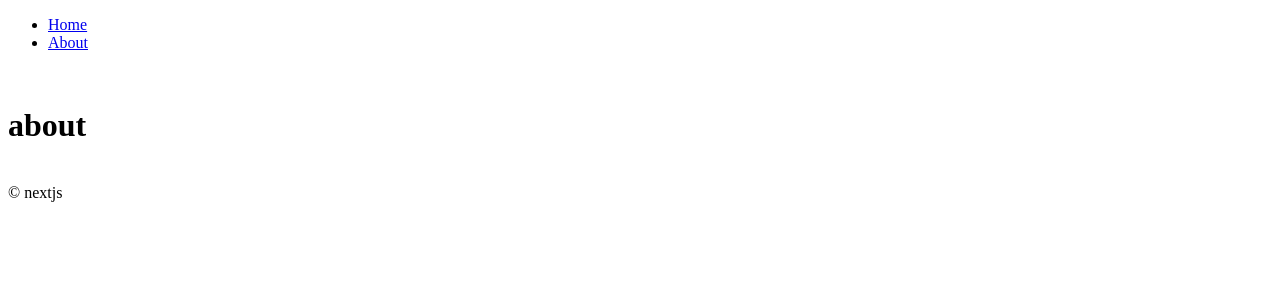
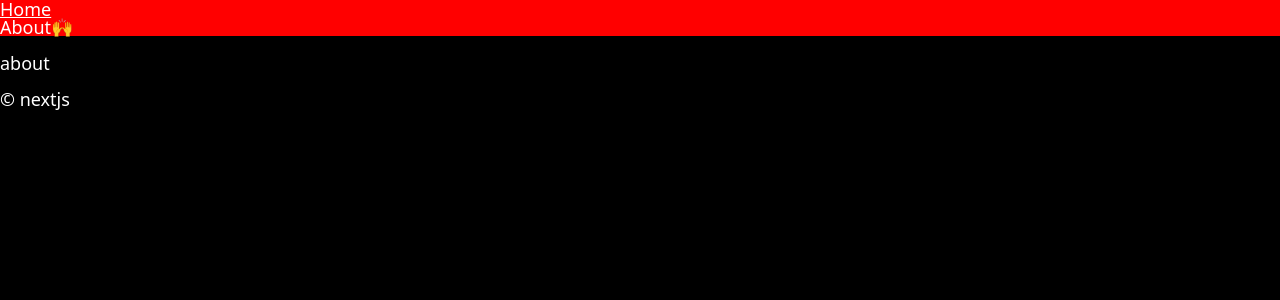
Before and after one commit to vitaZ-dev/learn-next14, a Next.js app: page /about in a window 1280 px wide. Shown: the top 300 px of the page. Built offline with nearby package versions, Linux system fonts and the light colour scheme.

Commit message:
module css 적용 연습

```diff
--- a/app/components/navigation.tsx
+++ b/app/components/navigation.tsx
@@ -2,19 +2,21 @@
 
 import Link from "next/link";
 import { usePathname } from "next/navigation";
+import navStyle from "../../styles/nav.module.css";
 
 export default function Navigation() {
   const path = usePathname();
-  console.log(path);
 
   return (
-    <nav>
+    <nav className={navStyle.nav}>
       <ul>
         <li>
           <Link href="/">Home</Link>
+          {path === "/" ? "🙌" : ""}
         </li>
         <li>
           <Link href="/about">About</Link>
+          {path === "/about" ? "🙌" : ""}
         </li>
       </ul>
     </nav>
--- a/app/layout.tsx
+++ b/app/layout.tsx
@@ -1,3 +1,4 @@
+import "../styles/global.css";
 import Navigation from "./components/navigation";
 
 export const metadata = {
--- /dev/null
+++ b/styles/global.css
@@ -0,0 +1,140 @@
+html,
+body,
+div,
+span,
+applet,
+object,
+iframe,
+h1,
+h2,
+h3,
+h4,
+h5,
+h6,
+p,
+blockquote,
+pre,
+a,
+abbr,
+acronym,
+address,
+big,
+cite,
+code,
+del,
+dfn,
+em,
+img,
+ins,
+kbd,
+q,
+s,
+samp,
+small,
+strike,
+strong,
+sub,
+sup,
+tt,
+var,
+b,
+u,
+i,
+center,
+dl,
+dt,
+dd,
+ol,
+ul,
+li,
+fieldset,
+form,
+label,
+legend,
+table,
+caption,
+tbody,
+tfoot,
+thead,
+tr,
+th,
+td,
+article,
+aside,
+canvas,
+details,
+embed,
+figure,
+figcaption,
+footer,
+header,
+hgroup,
+menu,
+nav,
+output,
+ruby,
+section,
+summary,
+time,
+mark,
+audio,
+video {
+  margin: 0;
+  padding: 0;
+  border: 0;
+  font-size: 100%;
+  font: inherit;
+  vertical-align: baseline;
+}
+/* HTML5 display-role reset for older browsers */
+article,
+aside,
+details,
+figcaption,
+figure,
+footer,
+header,
+hgroup,
+menu,
+nav,
+section {
+  display: block;
+}
+body {
+  line-height: 1;
+}
+ol,
+ul {
+  list-style: none;
+}
+blockquote,
+q {
+  quotes: none;
+}
+blockquote:before,
+blockquote:after,
+q:before,
+q:after {
+  content: "";
+  content: none;
+}
+table {
+  border-collapse: collapse;
+  border-spacing: 0;
+}
+
+body {
+  font-family: system-ui, -apple-system, BlinkMacSystemFont, "Segoe UI", Roboto,
+    Oxygen, Ubuntu, Cantarell, "Open Sans", "Helvetica Neue", sans-serif;
+  background: #000;
+  color: #fff;
+  font-size: 18px;
+}
+
+a {
+  color: inherit;
+  text-decoration: none;
+}
+a:hover {
+  text-decoration: underline;
+}
--- /dev/null
+++ b/styles/nav.module.css
@@ -0,0 +1,3 @@
+.nav {
+  background-color: red;
+}
```
